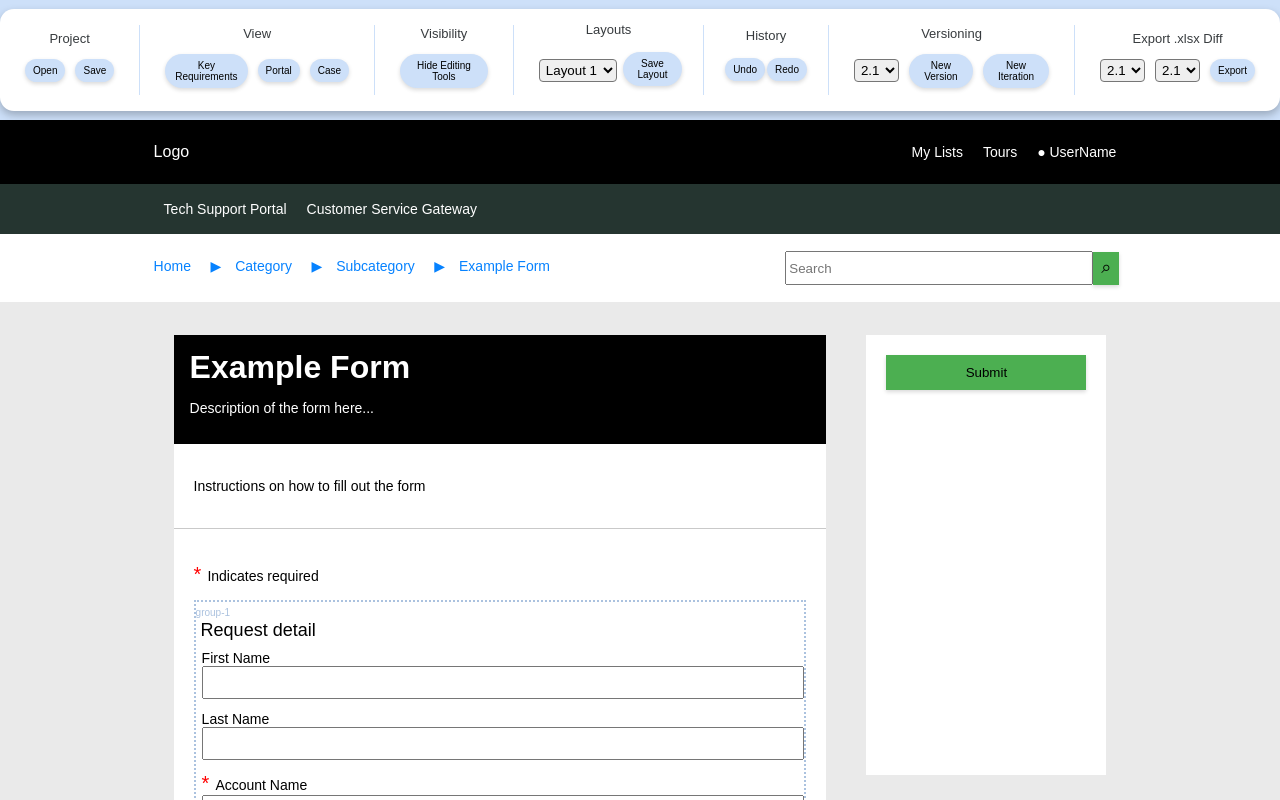
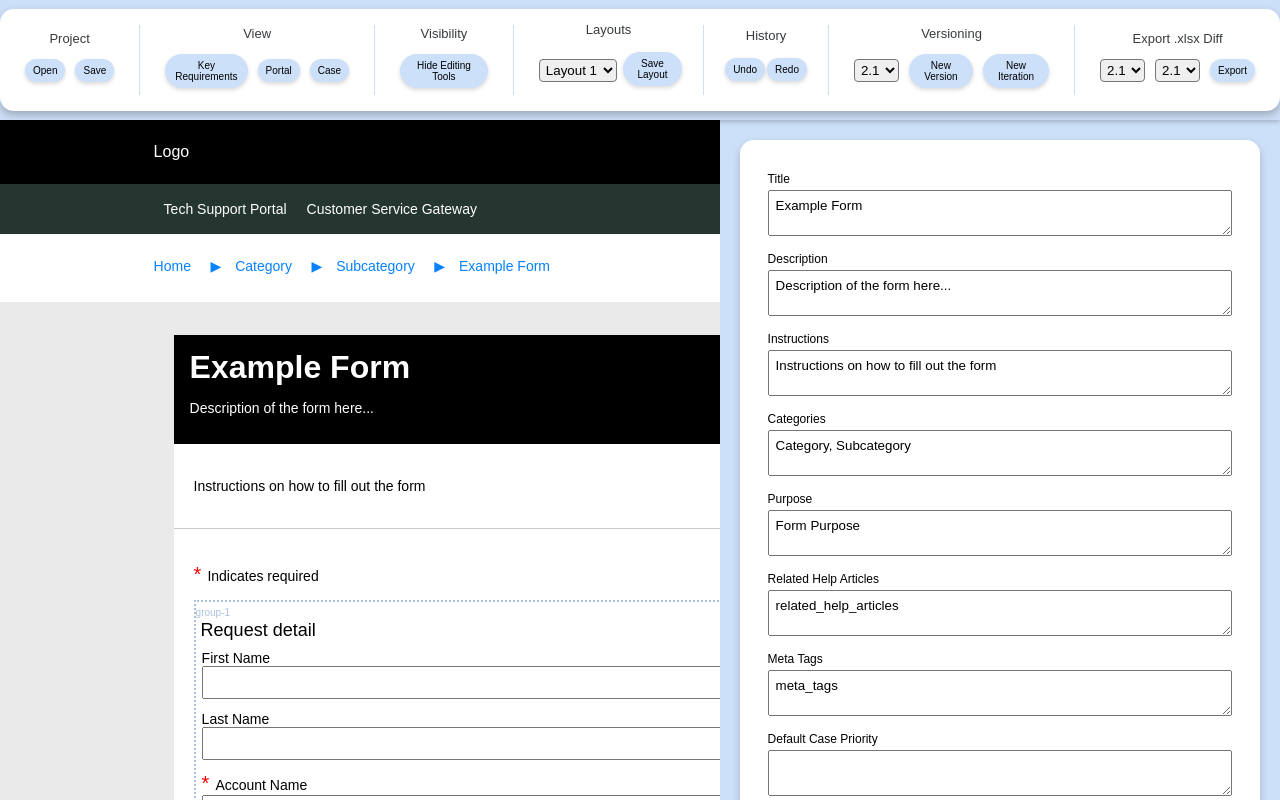
Before and after one commit to mattegan111/snrp-mocker, a React (Create React App) app: page / in a window 1280 px wide. Both pictures are taken after a click on the button "Key Requirements". Shown: the top 800 px of the page. Built offline with nearby package versions, Linux system fonts and the light colour scheme.

Commit message:
Open Key Requirements from TopBar

```diff
--- a/src/App.css
+++ b/src/App.css
@@ -266,6 +266,8 @@ h3 {
 
 .editing-field-input {
   padding: 7px;
+  font-family: Arial, Helvetica, sans-serif;
+  resize: vertical;
 }
 
 .editing-label {
--- a/src/App.js
+++ b/src/App.js
@@ -279,9 +279,9 @@ function TopBar() {
     data,
     setData,
     versionData,
+    setVersionData,
     history,
     setEditingField,
-    setVersionData,
     currentVersion,
     setCurrentVersion,
     isCurrentVersion,
@@ -289,7 +289,9 @@ function TopBar() {
     setAllVersionsIterations,
     hideEditingTools,
     setHideEditingTools,
-    setViewSelected
+    setViewSelected,
+    toggleEditingSidebar,
+    setEditingPane
   } = useContext(AppContext);
 
   const [selectedVersion, setSelectedVersion] = useState(currentVersion);
@@ -564,7 +566,10 @@ function TopBar() {
           <div className="top-bar-category">
             <h3>View</h3>
             <div className="top-bar-buttons">
-              <button className="btn-a-small side-margin-5">
+              <button className="btn-a-small side-margin-5" onClick={() => {
+                toggleEditingSidebar();
+                setEditingPane('form')
+              }}>
                 Key Requirements
               </button>
               <button className="btn-a-small side-margin-5" onClick={() => setViewSelected('portal')}>Portal</button>
@@ -820,7 +825,7 @@ function FormDetailsField({ objKey }) {
   return (
     <div className="display-flex-column">
       <label className="editing-label">{convertSnakeToTitle(objKey)}</label>
-      <input
+      <textarea
         className="editing-field-input"
         value={data.form[objKey]}
         onChange={(e) => onChange(e, objKey)}
```
